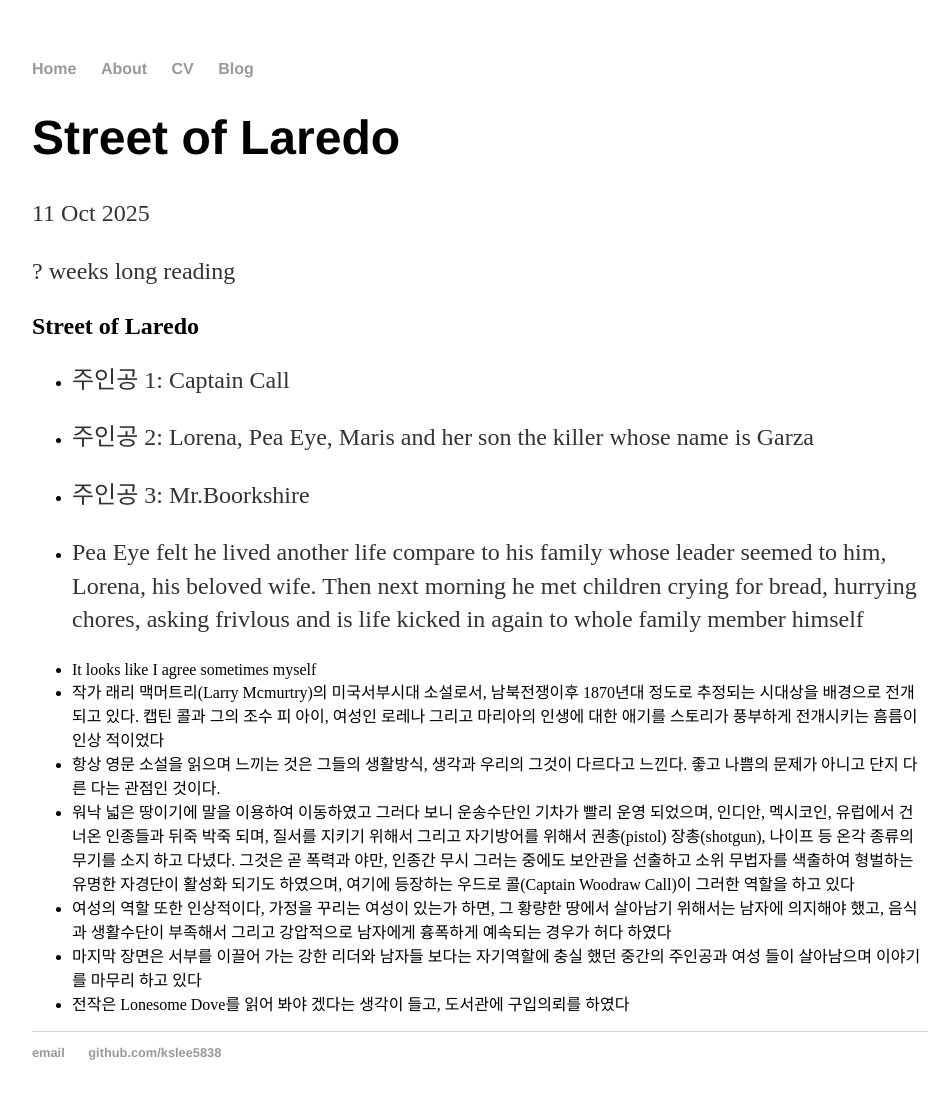
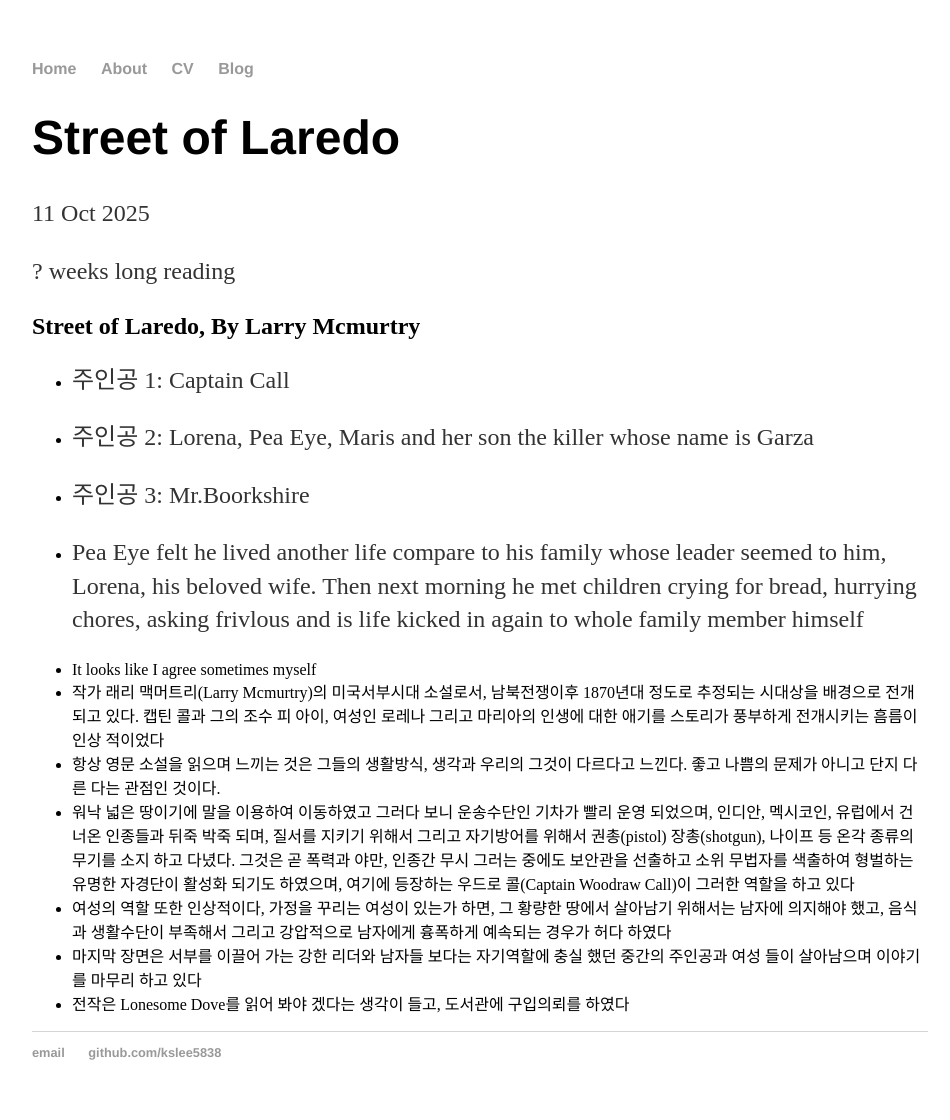
Before and after one commit to kslee5838/kslee5838.github.io, a Jekyll site: the page built from _posts/2026-10-11-Street-of_Laredo.md, in a window 1280 px wide. Shown: the whole page, without its empty margins (160-1110 px from the left). Built offline with Jekyll 4.4.1, drawn with Linux system fonts in a browser that asks for light colours.

Commit message:
Update title and character list in post

```diff
--- a/_posts/2026-10-11-Street-of_Laredo.md
+++ b/_posts/2026-10-11-Street-of_Laredo.md
@@ -5,7 +5,7 @@
 ---
 ? weeks long reading
 
-## Street of Laredo
+## Street of Laredo, By Larry Mcmurtry
 
 - 주인공 1: Captain Call
 
```
